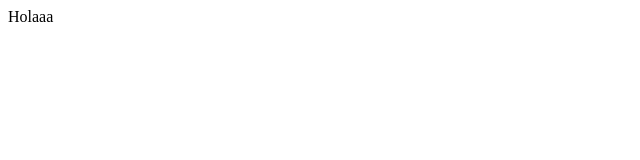
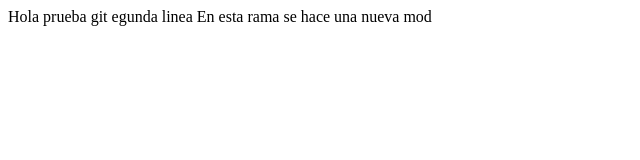
Before and after one commit to LuisFe-Personal/Git, a plain HTML site: page index.html in a window 1280 px wide. Shown: the whole page, without its empty margins (0-640 px from the left). Drawn offline with Linux system fonts and the light colour scheme.

Commit message:
modificacion cuerpo

```diff
--- a/index.html
+++ b/index.html
@@ -1,5 +1,7 @@
 <html>
     <body>
-        Holaaa
+        Hola prueba git
+        egunda linea
+        En esta rama se hace una nueva mod
     </body>
 </html>
```
